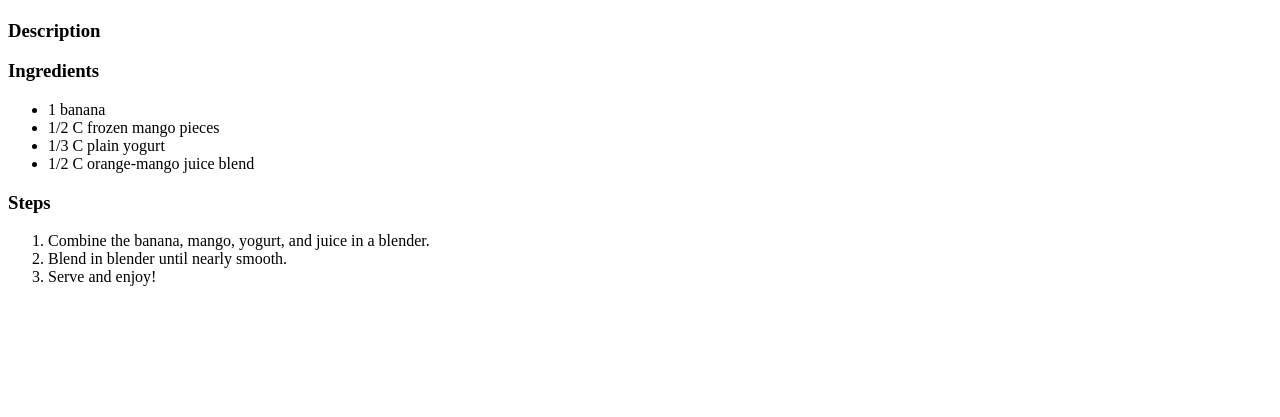
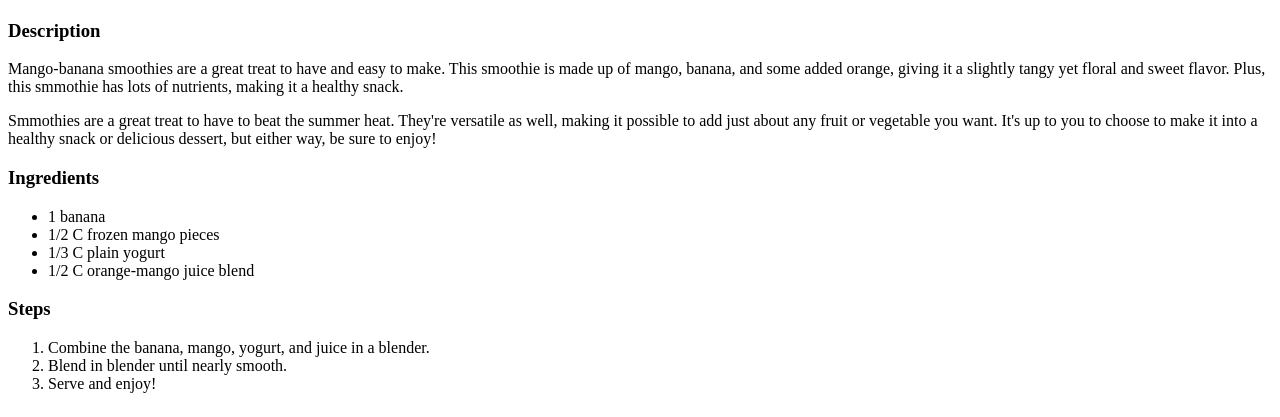
Before and after one commit to codingemm/odin-recipes, a plain HTML site: page recipes/mango_banana_smooth.html in a window 1280 px wide. Shown: the part 383-800 px from the top of the page. Drawn offline with Linux system fonts and the light colour scheme.

Commit message:
Add description

```diff
--- a/recipes/mango_banana_smooth.html
+++ b/recipes/mango_banana_smooth.html
@@ -12,9 +12,16 @@
 
         <h3>Description</h3>
 
-        <p></p>
+        <p>Mango-banana smoothies are a great treat to have and easy to make.
+            This smoothie is made up of mango, banana, and some added orange,
+            giving it a slightly tangy yet floral and sweet flavor. Plus, this
+            smmothie has lots of nutrients, making it a healthy snack.
+            </p>
 
-        <p></p>
+        <p>Smmothies are a great treat to have to beat the summer heat. They're
+            versatile as well, making it possible to add just about any fruit or
+            vegetable you want. It's up to you to choose to make it into a
+            healthy snack or delicious dessert, but either way, be sure to enjoy!</p>
 
         <h3>Ingredients</h3>
         <ul>
```
